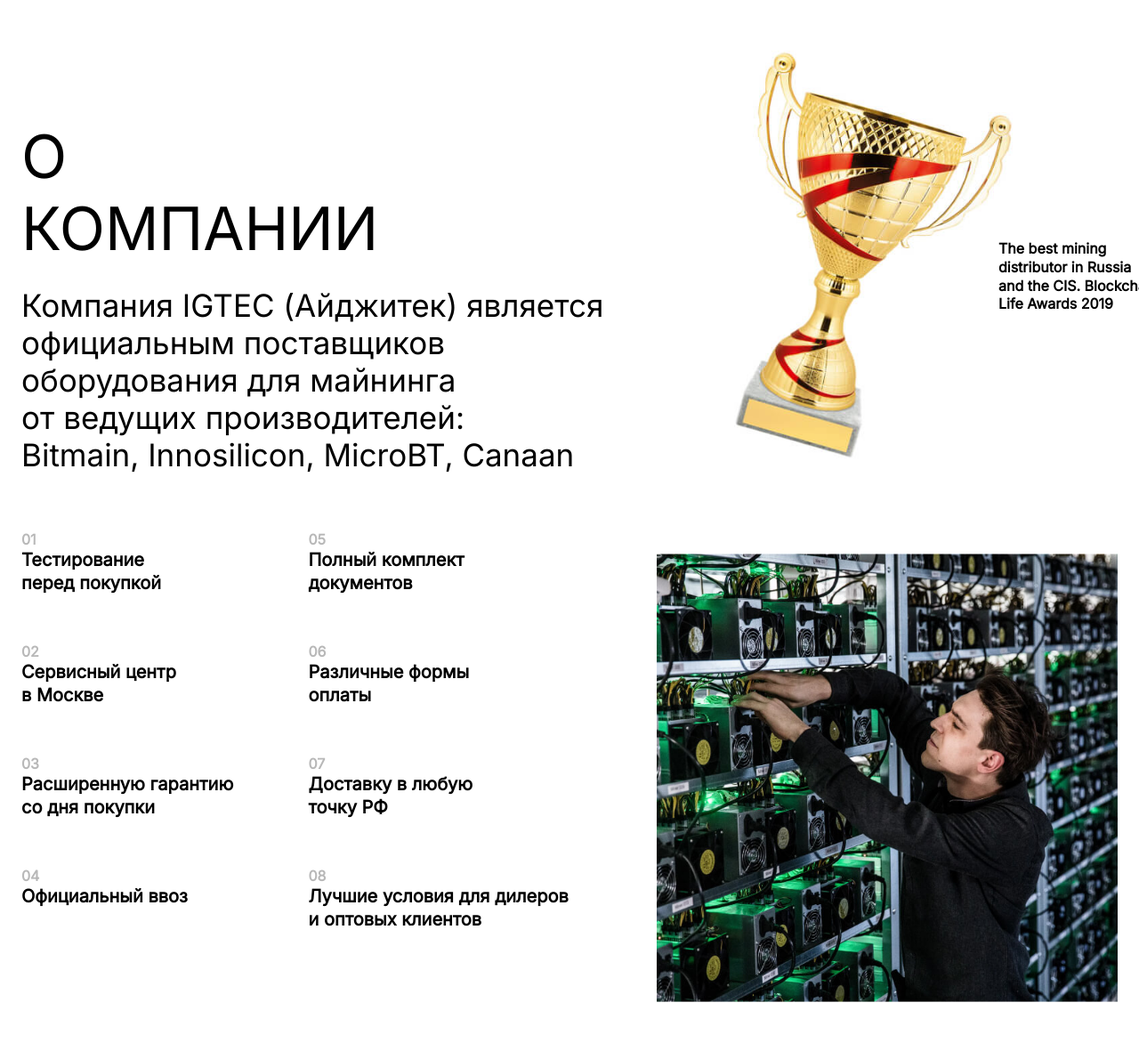
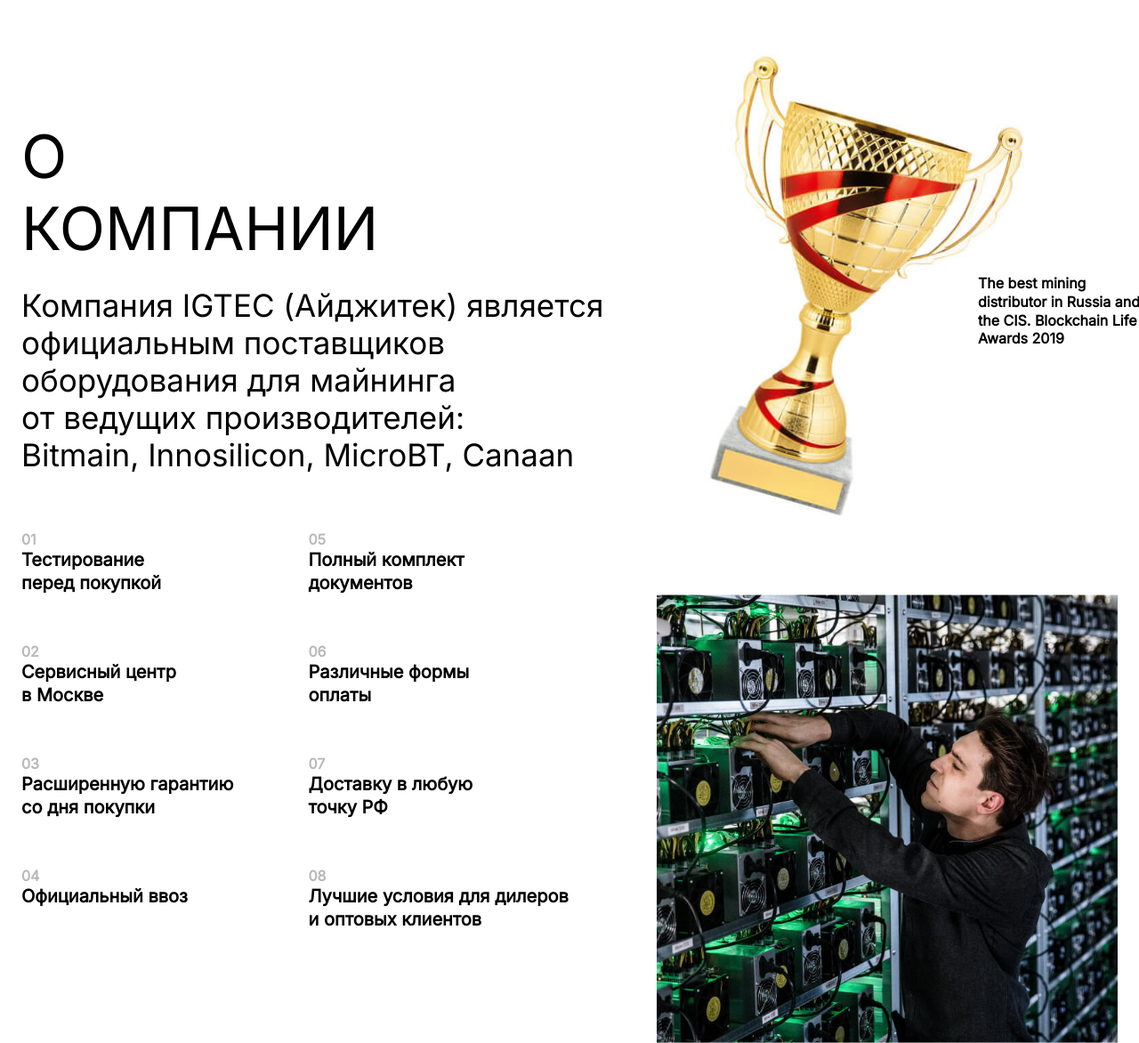
Before and after one commit to Artemles/Test-task, a plain HTML site: page index.html in a window 1280 px wide. Shown: the top 1172 px of the page at 89% size. Drawn offline with Linux system fonts and the light colour scheme.

Commit message:
верстка

```diff
--- a/index.html
+++ b/index.html
@@ -9,7 +9,7 @@
     <link rel="preconnect" href="https://fonts.gstatic.com" crossorigin>
     <link href="https://fonts.googleapis.com/css2?family=Inter&display=swap" rel="stylesheet">
 
-    <link rel="stylesheet" href="/styles.css">
+    <link rel="stylesheet" href="styles.css">
 
     <title>Document</title>
 </head>
@@ -55,16 +55,16 @@
                 </ul>
             </div>
             <div class="header__img">
-                <img class="img-fluid img__cup" src="/img/image 11.jpg" alt="cup">
+                <img class="img-fluid img__cup" src="img/image 11.jpg" alt="cup">
                 <p class="img__text">The best mining distributor in Russia and the CIS. Blockchain Life Awards 2019</p>
-                <img class="img-fluid img__server" src="/img/image 12.jpg" alt="server">
+                <img class="img-fluid img__server" src="img/image 12.jpg" alt="server">
             </div>
         </div>
         <div class="partners">
-            <img class="img-fluid partners_img" src="/img/Group 1.jpg" alt="bitmain">
-            <img class="img-fluid partners_img" src="/img/Group 3.jpg" alt="micro3t">
-            <img class="img-fluid partners_img" src="/img/Group 2.jpg" alt="canaan">
-            <img class="img-fluid partners_img" src="/img/Group 4.jpg" alt="innosilicon">
+            <img class="img-fluid partners_img" src="img/Group 1.jpg" alt="bitmain">
+            <img class="img-fluid partners_img" src="img/Group 3.jpg" alt="micro3t">
+            <img class="img-fluid partners_img" src="img/Group 2.jpg" alt="canaan">
+            <img class="img-fluid partners_img" src="img/Group 4.jpg" alt="innosilicon">
         </div>
     </div>
 </body>
--- a/styles.css
+++ b/styles.css
@@ -24,9 +24,9 @@ margin-bottom: 150px;
 .img__text{
     position: absolute;
     z-index: 5;
-    top: 215px;
-    left: 384px;
-    width: 180px;
+    top: 254px;
+    left: 361px;
+    width: 182px;
     height: 102.96px;
     font-weight: 700;
     font-size: 16px;
@@ -35,7 +35,7 @@ margin-bottom: 150px;
 .img__server{
     position: absolute;
     z-index: 9;
-    bottom: 0;
+    bottom: -46px;
 }
 
 .img-fluid{
@@ -121,7 +121,7 @@ margin-bottom: 150px;
 .img__cup{
     position: absolute;
     z-index: 4;
-    width: 455px;
-    left: -17px;
+    width: 516px;
+    left: -60px;
     top: -9px;
 }
```
